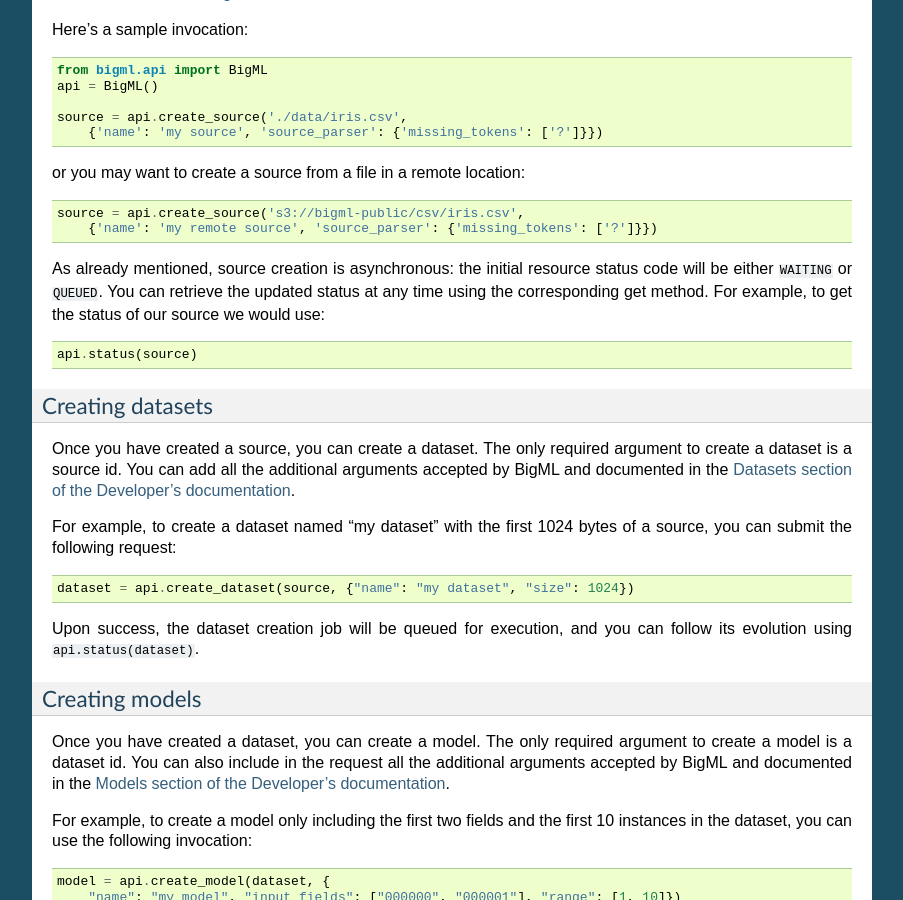
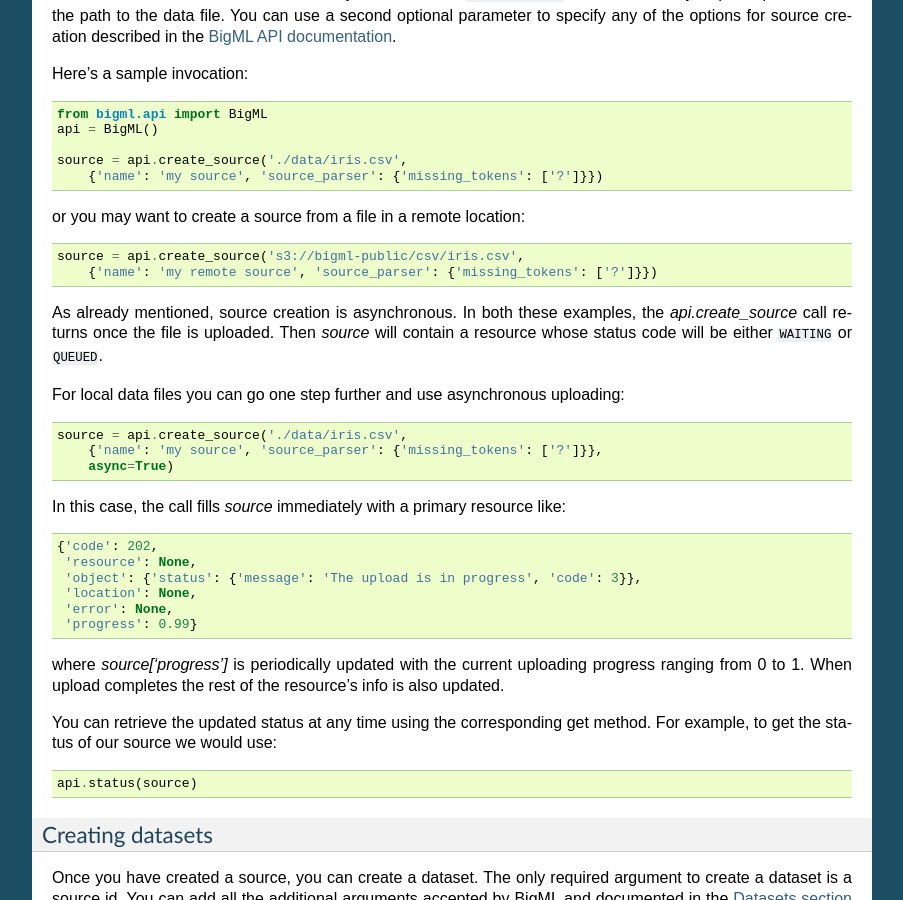
Before and after one commit to bigmlcom/python, a Sphinx documentation site: the page built from docs/index.rst, in a window 1280 px wide and 900 px high, scrolled down 4808 px. Shown: the whole window, without its empty margins (198-1101 px from the left). Built offline with Sphinx 7.4.7, drawn with Linux system fonts in a browser that asks for light colours; some of the changed text lies outside the part shown.

Commit message:
object status in async uploads and docs

```diff
--- a/docs/index.rst
+++ b/docs/index.rst
@@ -31,9 +31,9 @@
 
 Python 2.6 and Python 2.7 are currently supported by these bindings.
 
-The only mandatory third-party dependency is the
-`requests <https://github.com/kennethreitz/requests>`_ library. This
-library is automatically installed during the setup.
+The only mandatory third-party dependencies are the
+`requests <https://github.com/kennethreitz/requests>`_  and `poster <http://atlee.ca/software/poster/#download>` libraries. These
+libraries are automatically installed during the setup.
 
 The bindings will also use ``simplejson`` if you happen to have it
 installed, but that is optional: we fall back to Python's built-in JSON
@@ -244,7 +244,9 @@
 keys:
 
 -  **code**: If the request is successful you will get a
-   ``bigml.api.HTTP_CREATED`` (201) status code. Otherwise, it will be
+   ``bigml.api.HTTP_CREATED`` (201) status code. In asynchronous file uploading
+   `api.create_source` calls, it will contain ``bigml.api.HTTP_ACCEPTED`` (202)
+   status code. Otherwise, it will be
    one of the standard HTTP error codes `detailed in the
    documentation <https://bigml.com/developers/status_codes>`_.
 -  **resource**: The identifier of the new resource.
@@ -253,6 +255,7 @@
 -  **error**: If an error occurs and the resource cannot be created, it
    will contain an additional code and a description of the error. In
    this case, **location**, and **resource** will be ``None``.
+-  **progress**: For source resources only, it contains file upload progress.
 
 Statuses
 ~~~~~~~~
@@ -313,9 +316,32 @@
     source = api.create_source('s3://bigml-public/csv/iris.csv',
         {'name': 'my remote source', 'source_parser': {'missing_tokens': ['?']}})
 
-As already mentioned, source creation is asynchronous: the initial
-resource status code will be either ``WAITING`` or ``QUEUED``. You can
-retrieve the updated status at any time using the corresponding get
+As already mentioned, source creation is asynchronous. In both these examples,
+the `api.create_source` call returns once the file is uploaded.
+Then `source` will contain a resource whose status code will be either
+``WAITING`` or ``QUEUED``.
+
+For local data files you can go one step further and use asynchronous
+uploading::
+
+    source = api.create_source('./data/iris.csv',
+        {'name': 'my source', 'source_parser': {'missing_tokens': ['?']}},
+        async=True)
+
+In this case, the call fills `source` immediately with a primary resource like::
+
+    {'code': 202,
+     'resource': None,
+     'object': {'status': {'message': 'The upload is in progress', 'code': 3}},
+     'location': None,
+     'error': None,
+     'progress': 0.99}
+
+where `source['progress']` is periodically updated with the current uploading
+progress ranging from 0 to 1. When upload completes the rest of the resource's
+info is also updated.
+
+You can retrieve the updated status at any time using the corresponding get
 method. For example, to get the status of our source we would use::
 
     api.status(source)
```
Also changed, not shown: README.rst (+5 -3 lines), 1 other file.
